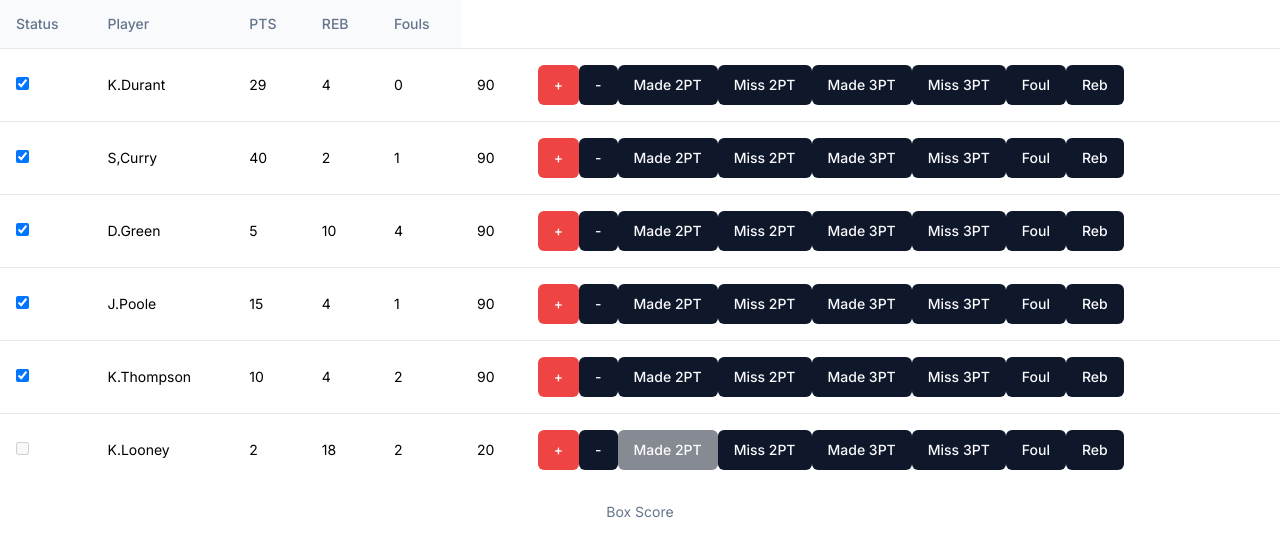
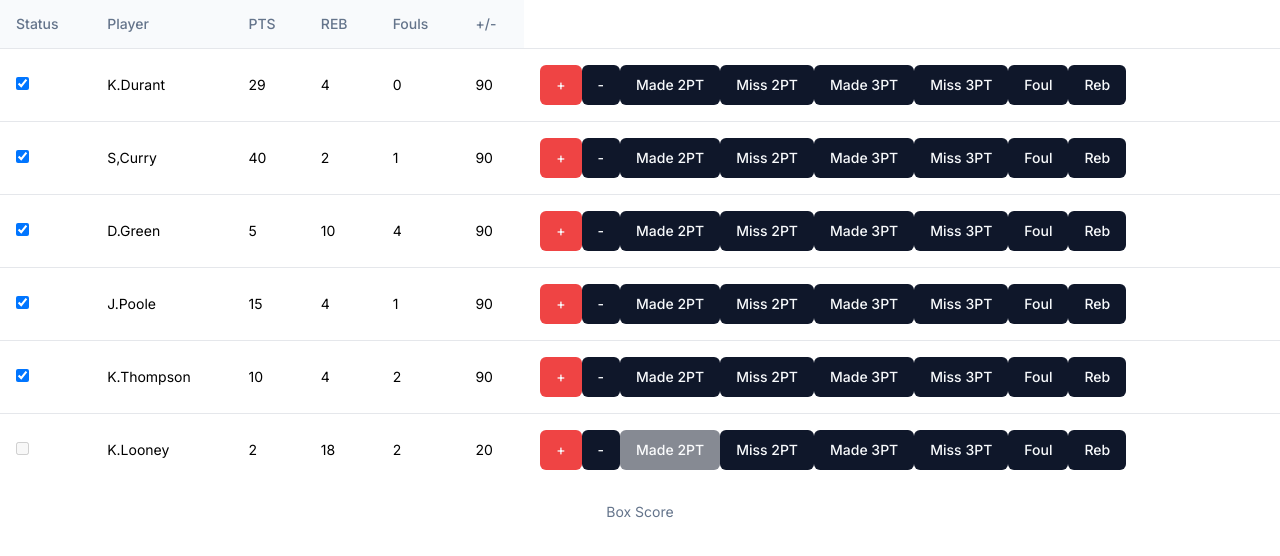
Before and after one commit to riqthedev/scorebook-app, a Next.js app: page / in a window 1280 px wide. Shown: the top 556 px of the page. Built offline with nearby package versions, Linux system fonts and the light colour scheme.

Commit message:
added plus/minus

```diff
--- a/components/shared/BoxScore.tsx
+++ b/components/shared/BoxScore.tsx
@@ -27,6 +27,7 @@
       <TableHead>PTS</TableHead>
       <TableHead>REB</TableHead>
       <TableHead>Fouls</TableHead>
+      <TableHead>+/-</TableHead>
     </TableRow>
   </TableHeader>
   <TableBody>
```
